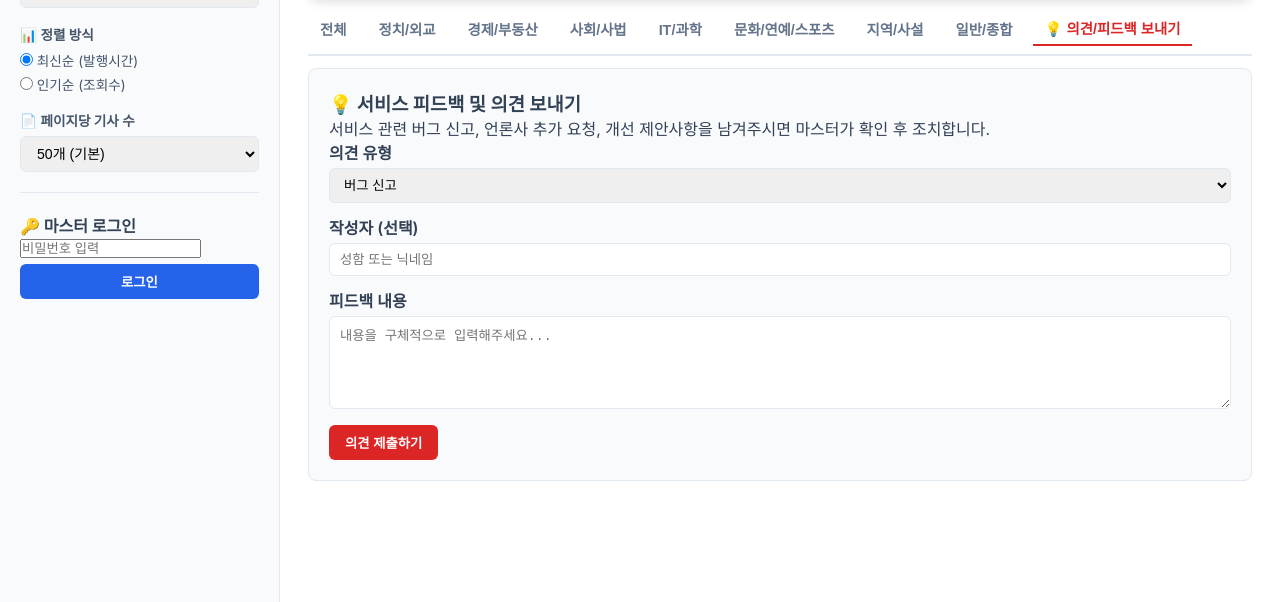
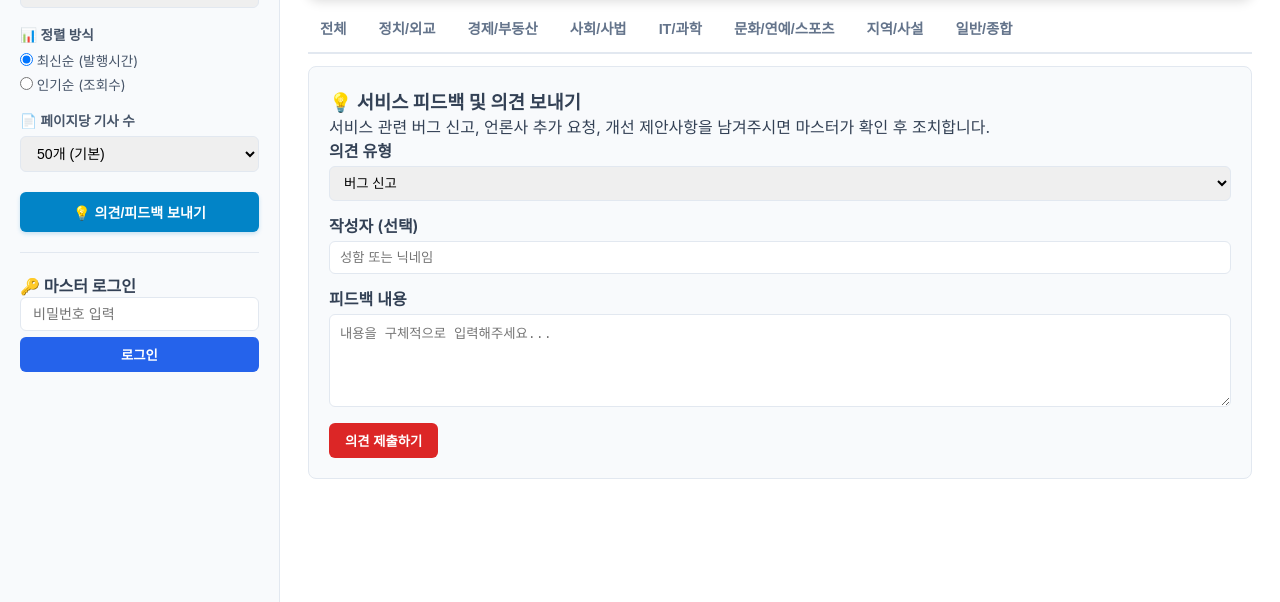
Before and after one commit to excone-web/boss-news, a plain HTML site: page index.html in a window 1280 px wide. Both pictures are taken after a click on the button "💡 의견/피드백 보내기". Shown: the part 198-800 px from the top of the page. Drawn offline with Linux system fonts and the light colour scheme; a web font is replaced by a local one.

Commit message:
feat: 의견/피드백 보내기를 상단 카테고리 탭에서 좌측 사이드바 메뉴로 이동

```diff
--- a/app.js
+++ b/app.js
@@ -122,6 +122,24 @@ function setupEventListeners() {
         radio.addEventListener("change", applyFilters);
     });
 
+    // 사이드바 의견/피드백 보내기 버튼
+    const openFeedbackBtn = document.getElementById("openFeedbackBtn");
+    if (openFeedbackBtn) {
+        openFeedbackBtn.addEventListener("click", () => {
+            document.querySelectorAll(".tab-btn").forEach(b => b.classList.remove("active"));
+            document.getElementById("newsListContainer").classList.add("hidden");
+            document.getElementById("paginationContainer").classList.add("hidden");
+            document.getElementById("categoryCaption").classList.add("hidden");
+            document.getElementById("feedbackSection").classList.remove("hidden");
+
+            trackGAEvent('select_category', { 'category_name': '의견/피드백 보내기' });
+
+            if (window.innerWidth <= 768) {
+                closeSidebar();
+            }
+        });
+    }
+
     // 카테고리 탭
     document.querySelectorAll(".tab-btn").forEach(btn => {
         btn.addEventListener("click", (e) => {
@@ -131,18 +149,11 @@ function setupEventListeners() {
 
             trackGAEvent('select_category', { 'category_name': currentCategory });
 
-            if (currentCategory === "💡 의견/피드백 보내기") {
-                document.getElementById("newsListContainer").classList.add("hidden");
-                document.getElementById("paginationContainer").classList.add("hidden");
-                document.getElementById("categoryCaption").classList.add("hidden");
-                document.getElementById("feedbackSection").classList.remove("hidden");
-            } else {
-                document.getElementById("newsListContainer").classList.remove("hidden");
-                document.getElementById("paginationContainer").classList.remove("hidden");
-                document.getElementById("categoryCaption").classList.remove("hidden");
-                document.getElementById("feedbackSection").classList.add("hidden");
-                applyFilters();
-            }
+            document.getElementById("newsListContainer").classList.remove("hidden");
+            document.getElementById("paginationContainer").classList.remove("hidden");
+            document.getElementById("categoryCaption").classList.remove("hidden");
+            document.getElementById("feedbackSection").classList.add("hidden");
+            applyFilters();
         });
     });
 
--- a/index.html
+++ b/index.html
@@ -102,6 +102,8 @@
                     <option value="100">100개</option>
                     <option value="200">200개</option>
                 </select>
+            <div class="filter-group" style="margin-top: 20px;">
+                <button id="openFeedbackBtn" class="btn-feedback">💡 의견/피드백 보내기</button>
             </div>
 
             <hr class="divider">
@@ -145,7 +147,6 @@
             <button class="tab-btn" data-category="문화/연예/스포츠">문화/연예/스포츠</button>
             <button class="tab-btn" data-category="지역/사설">지역/사설</button>
             <button class="tab-btn" data-category="일반/종합">일반/종합</button>
-            <button class="tab-btn" data-category="💡 의견/피드백 보내기">💡 의견/피드백 보내기</button>
         </nav>
 
         <!-- 기사 통계 안내 -->
--- a/style.css
+++ b/style.css
@@ -126,6 +126,33 @@ body {
     font-weight: 600;
     cursor: pointer;
     margin-top: 6px;
+}
+
+/* 사이드바 피드백 버튼 */
+.btn-feedback {
+    width: 100%;
+    padding: 10px;
+    background-color: #0284c7;
+    color: #ffffff;
+    border: none;
+    border-radius: 6px;
+    font-size: 0.88rem;
+    font-weight: 600;
+    cursor: pointer;
+    transition: background-color 0.15s ease, transform 0.1s ease;
+    display: flex;
+    align-items: center;
+    justify-content: center;
+    gap: 6px;
+    box-shadow: 0 2px 4px rgba(2, 132, 199, 0.2);
+}
+
+.btn-feedback:hover {
+    background-color: #0369a1;
+}
+
+.btn-feedback:active {
+    transform: scale(0.98);
 }
 
 .divider {
```
